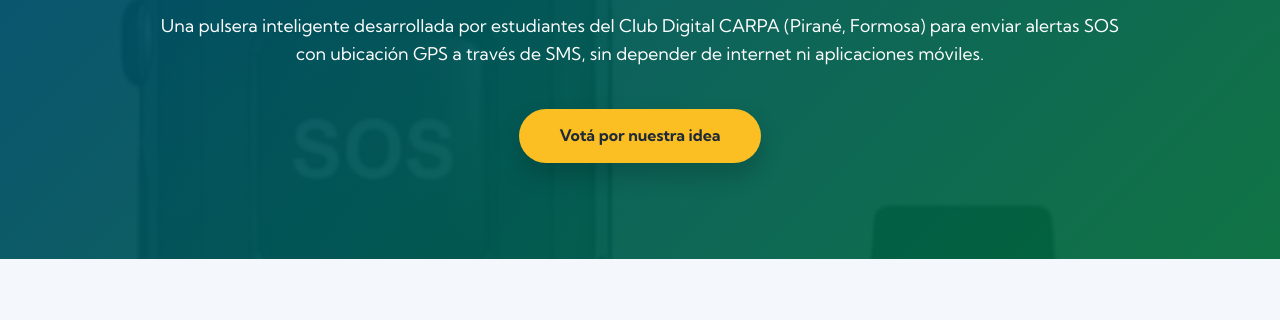
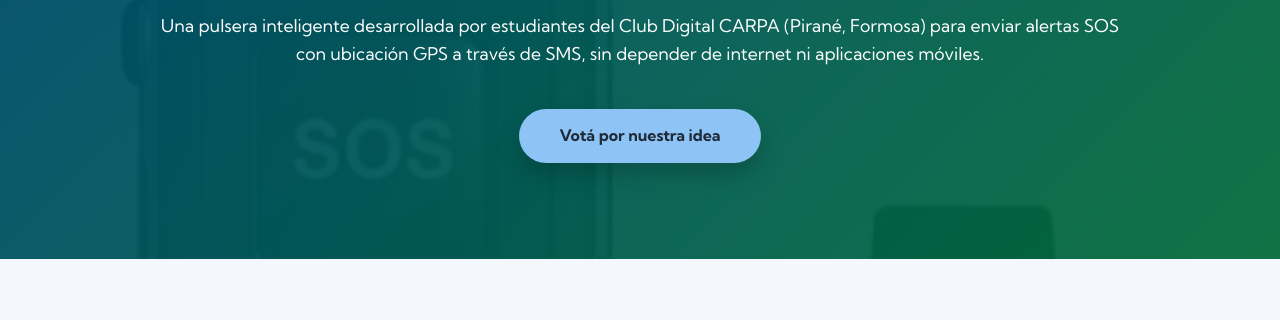
Before and after one commit to pabloalgr/SANDRA, a plain HTML site: page index.html in a window 1280 px wide. Shown: the part 444-764 px from the top of the page. Drawn offline with Linux system fonts and the light colour scheme.

Commit message:
Add files via upload

```diff
--- a/index.html
+++ b/index.html
@@ -13,7 +13,7 @@
       --secondary: #00a859;
       --dark: #1f2a37;
       --light: #f4f7fb;
-      --accent: #fbbf24;
+      --accent:rgb(141, 195, 245);
     }
     * { box-sizing: border-box; margin: 0; padding: 0; }
     body {
```
